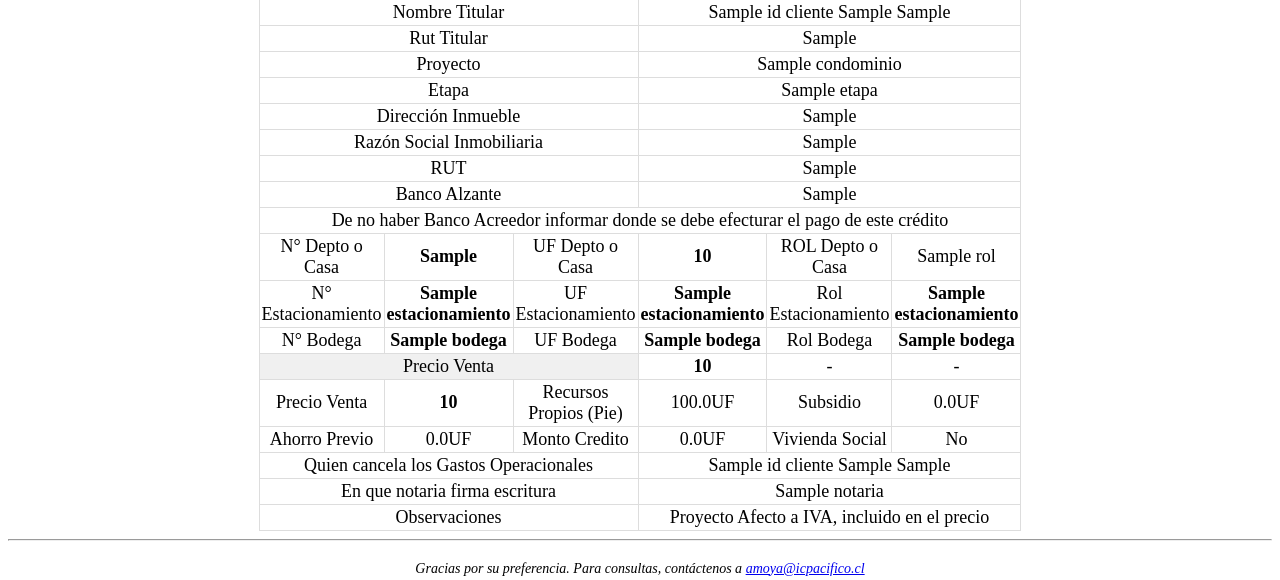
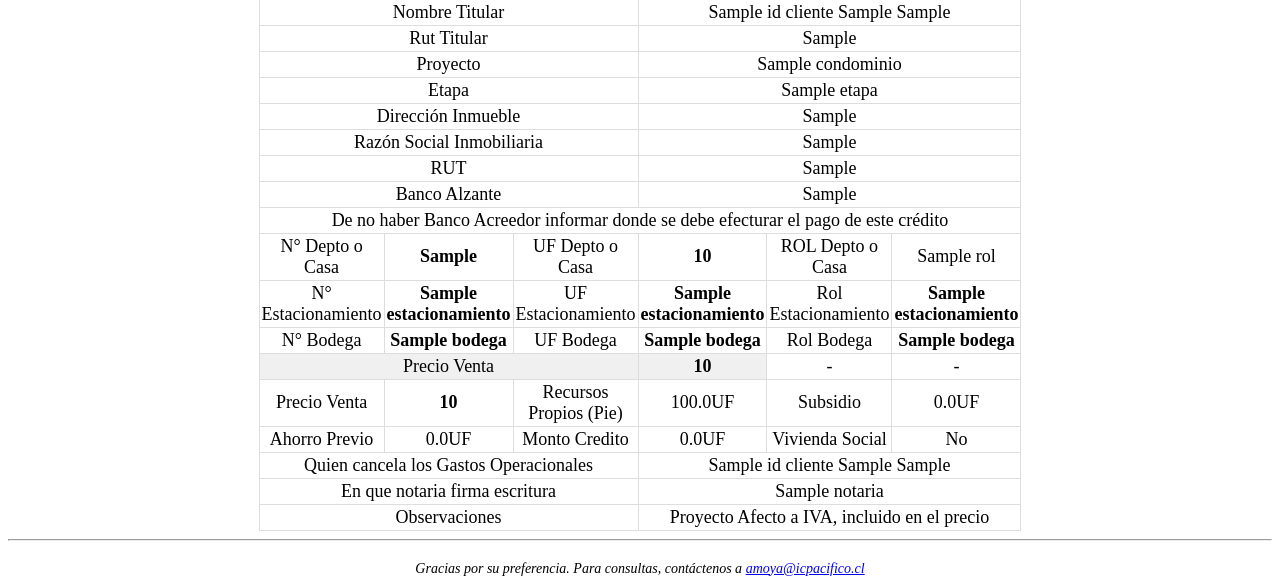
Before and after one commit to Dev-icpacifico/OPMS, a Django app: template templates/documentos/carta_oferta_pdf.html in a window 1280 px wide. Shown: the part 183-763 px from the top of the page. Run offline with Django 5.2, Linux system fonts and the light colour scheme; the template is opened without the code that fills it: most values are stand-ins (such as "Sample title", 1, 10 or a date in 2020); grey boxes marked "Sample" are stand-in pictures.

Commit message:
Update: Carta de Oferta Variables

```diff
--- a/templates/documentos/carta_oferta_pdf.html
+++ b/templates/documentos/carta_oferta_pdf.html
@@ -115,7 +115,7 @@
                         </tr>
                         <tr>
                             <td colspan="3"  style="background-color: #f0f0f0;">Precio Venta</td>
-                            <td><strong>{{venta.id_propiedad.valor_final_propiedad}}</strong></td>
+                            <td style="background-color: #f0f0f0;"><strong>{{venta.id_propiedad.valor_final_propiedad}}</strong></td>
                             <td> - </td>
                             <td> - </td>
                         </tr>
```
